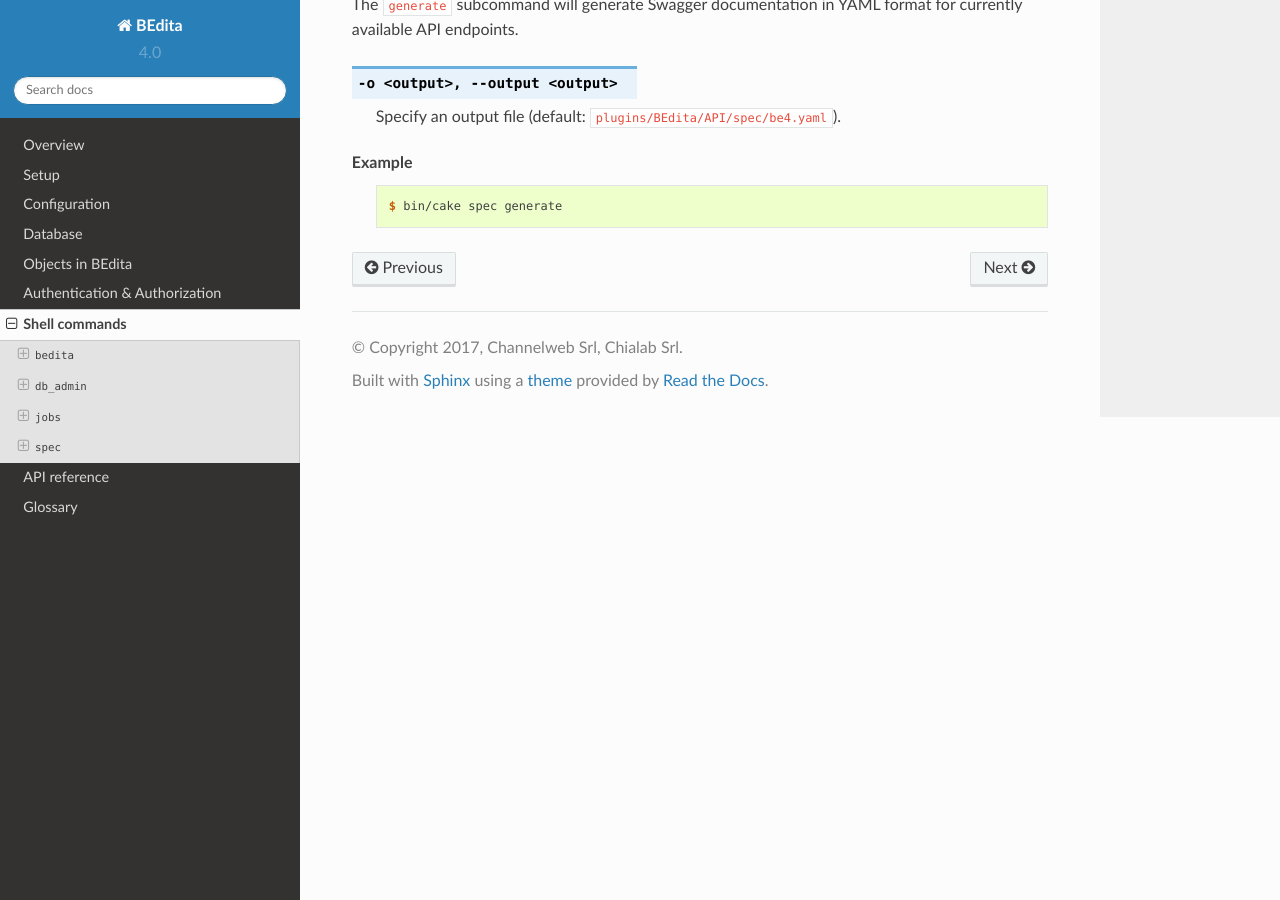
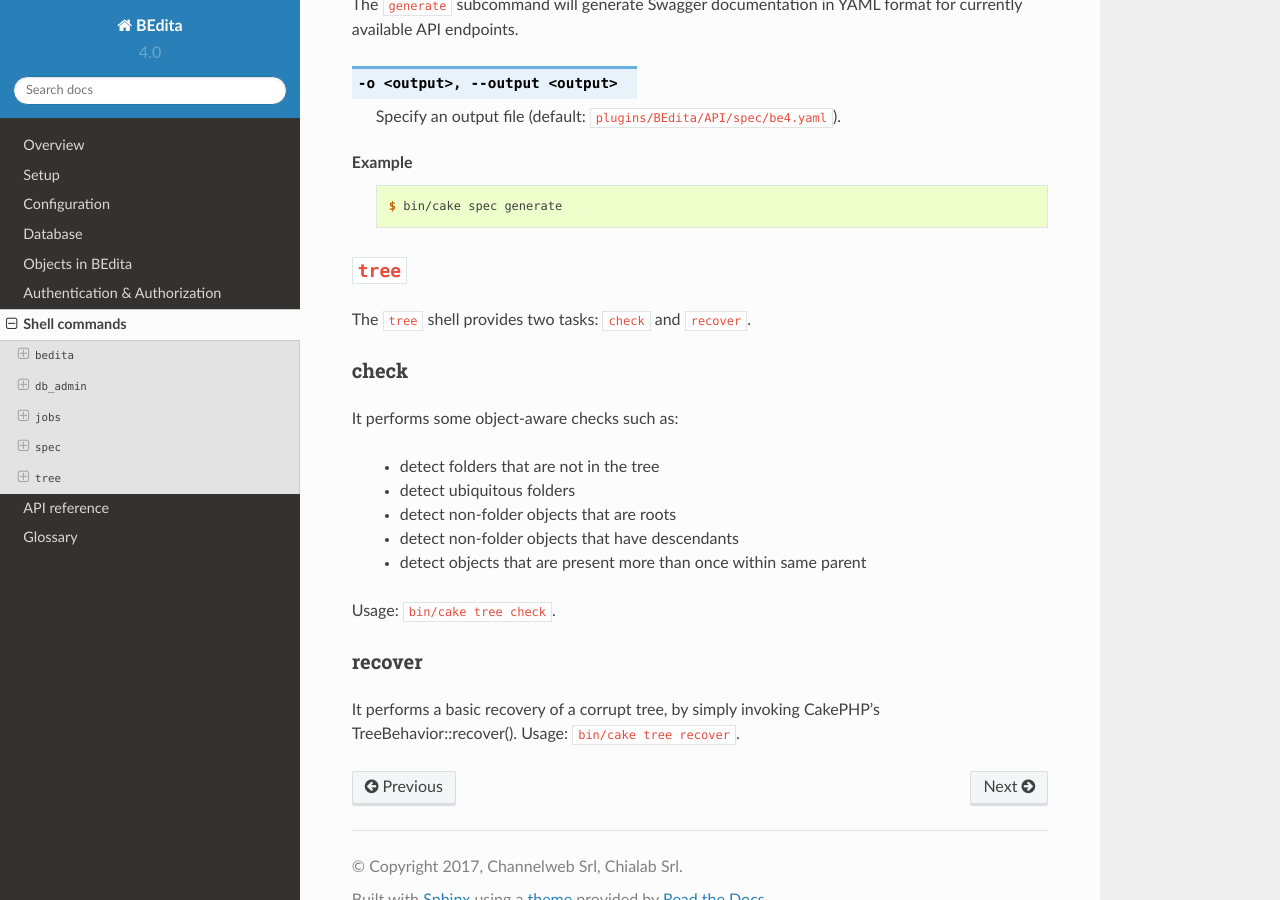
Before and after one commit to bedita/docs, a Sphinx documentation site: the page built from source/shell.rst, in a window 1280 px wide and 900 px high, scrolled down 3890 px. Built offline with Sphinx 7.4.7 and the Read the Docs theme 2.0.0, drawn with Linux system fonts in a browser that asks for light colours.

Commit message:
feat: tree shell

```diff
--- a/source/shell.rst
+++ b/source/shell.rst
@@ -224,3 +224,34 @@
     ::
 
         $ bin/cake spec generate
+
+
+.. _shell:tree:
+
+``tree``
+========
+
+The ``tree`` shell provides two tasks: ``check`` and ``recover``.
+
+.. _shell:tree:check:
+
+check
+-----
+
+It performs some object-aware checks such as:
+
+ - detect folders that are not in the tree
+ - detect ubiquitous folders
+ - detect non-folder objects that are roots
+ - detect non-folder objects that have descendants
+ - detect objects that are present more than once within same parent
+
+Usage: ``bin/cake tree check``.
+
+.. _shell:tree:recover:
+
+recover
+-------
+
+It performs a basic recovery of a corrupt tree, by simply invoking CakePHP's TreeBehavior::recover().
+Usage: ``bin/cake tree recover``.
```
